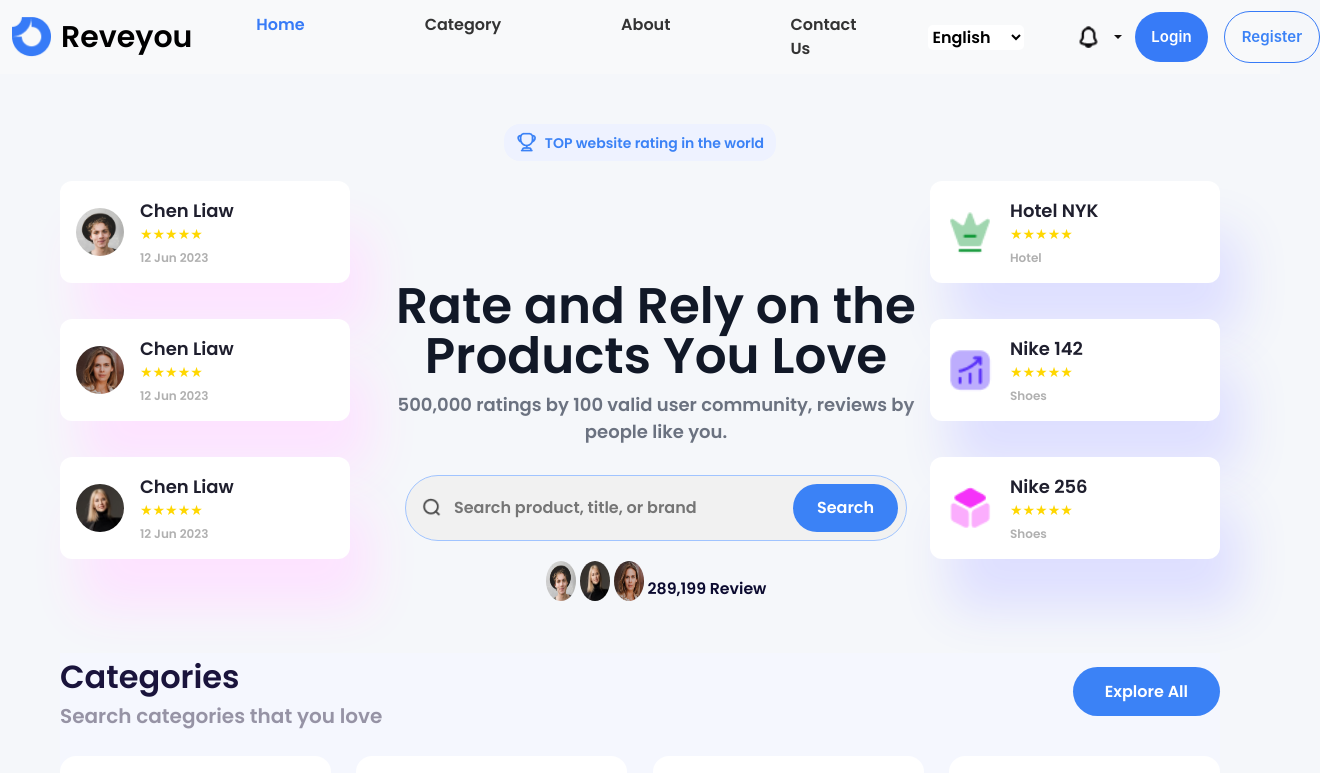
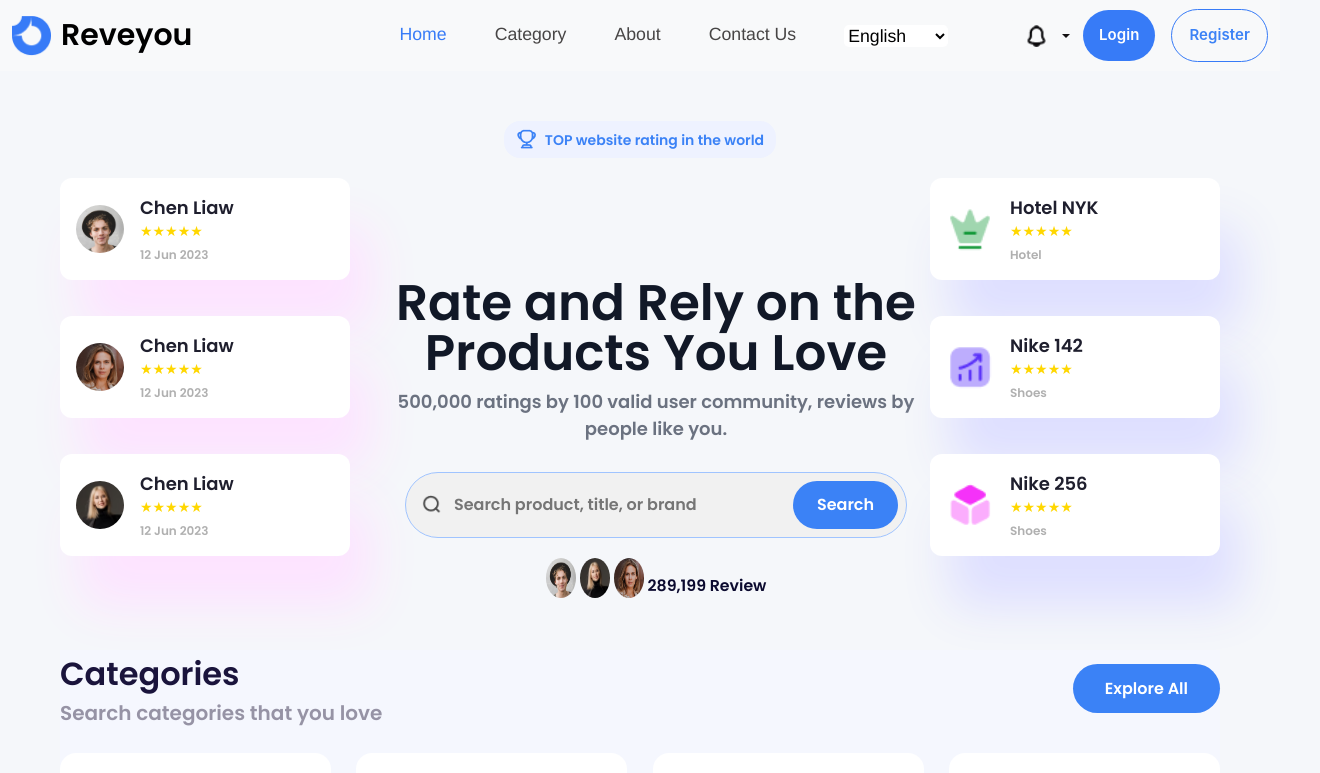
Before and after one commit to saraabdelrhman/wallet-market-master, a React (Create React App) app: page / in a window 1280 px wide. Shown: the top 773 px of the page, 1320 px wide, since content can reach past the window. Built offline with nearby package versions, Linux system fonts and the light colour scheme.

Commit message:
nav bar style

```diff
--- /dev/null
+++ b/src/components/Header.css
@@ -0,0 +1,7 @@
+.nav {
+    color: #474545;
+    font-size: 17.71px;
+    font-family: 'Helvetica', sans-serif;
+    font-weight: 400;
+    text-decoration: none;
+  }
--- a/src/components/Header.js
+++ b/src/components/Header.js
@@ -8,15 +8,16 @@ import person1 from '../components/images/image 6 (1).png';
 import person2 from '../components/images/image 6 (2).png';
 import language from '../components/images/material-symbols_language (3).png';
 import notification from '../components/images/notification.png';
-import { Dropdown } from 'react-bootstrap'; // Import Bootstrap Dropdown
-
+import { Dropdown } from 'react-bootstrap';
+import './Header.css'
 const Header = () => {
   const location = useLocation();
 
+  // Check if the current path matches the passed path
   const isActive = (path) => {
     return location.pathname === path
-      ? { color: '#377bf7' } // Active color styling
-      : {};
+      ? { color: '#377bf7' } // Apply active style
+      : { color: '#474545' }; // Default style
   };
 
   return (
@@ -46,44 +47,39 @@ const Header = () => {
         </button>
 
         <div className="collapse navbar-collapse" id="navbarNav">
-          <ul className="navbar-nav ms-auto gap-4">
-            <li className="nav-item">
-              <Link className="nav-link" style={isActive('/')} to="/">
+          <ul className="navbar-nav ms-auto gap-5">
+            <li className="nav-item mt-1 " >
+            <Link className="nav" to="/" style={isActive('/')} >
     Home
 </Link>
+
             </li>
-            <li className="nav-item">
-              <Link className="nav-link" style={isActive('/categories')} to="/categories">
+            <li className="nav-item mt-1">
+              <Link className="nav" style={isActive('/categories')} to="/categories">
                 Category
               </Link>
             </li>
-            <li className="nav-item">
-              <Link className="nav-link" style={isActive('/about')} to="/about">
+            <li className="nav-item mt-1">
+              <Link className="nav" style={isActive('/about')} to="/about">
                 About
               </Link>
             </li>
-            <li className="nav-item">
-              <Link className="nav-link" style={isActive('/contact')} to="/contact">
+            <li className="nav-item mt-1">
+              <Link className="nav" style={isActive('/contact')} to="/contact">
                 Contact Us
               </Link>
             </li>
 
             {/* Language Selector */}
-            <li className="nav-item d-flex align-items-center">
-  {/* <img
-    src={language}
-    alt="Language Selector"
-    style={{ cursor: 'pointer', height: '24px', marginRight: '10px' }}
-    onClick={() => document.getElementById('languageSelect').focus()} // Focus on select when clicking the image
-  /> */}
+            <li className="nav d-flex align-items-center">
               <select
-    id="languageSelect" // Add an id to the select element
+                id="languageSelect"
                 style={{
-      width: 'auto', // Adjust to fit the content
+                  width: 'auto',
                   border: '0',
                   marginRight: '15px',
                   borderRadius: '5px',
-      backgroundColor: 'white'
+                  backgroundColor: 'white',
                 }}
               >
                 <option value="English">English</option>
@@ -92,7 +88,6 @@ const Header = () => {
                 <option value="български">български</option>
               </select>
             </li>
-
 
             {/* Notification Dropdown */}
             <li className="nav-item d-flex align-items-center">
@@ -113,22 +108,18 @@ const Header = () => {
                   <Dropdown.ItemText>
                     <div className="d-flex justify-content-between align-items-center ">
                       <div>
-
                         <span>Notifications</span>
-                      <span className="badge bg-primary text-light text-center  rounded-circle ms-2 m-0  "style={{}}>2</span>
-
-
+                        <span className="badge bg-primary text-light text-center rounded-circle ms-2 m-0">2</span>
                       </div>
                       <div>
-                    <div style={{fontSize:'12px',color:'#0085FF'}} className='d-flex mt-3'>
+                        <div style={{ fontSize: '12px', color: '#0085FF' }} className="d-flex mt-3">
                           Mark all as read
-                    <img src={threelines} alt='threelines'></img>
+                          <img src={threelines} alt="three dots"></img>
                         </div>
                       </div>
                     </div>
-
                   </Dropdown.ItemText>
-                  <Dropdown.Divider  />
+                  <Dropdown.Divider />
                   <Dropdown.Item href="#">
                     <div className="d-flex">
                       <img
@@ -139,13 +130,16 @@ const Header = () => {
                       />
                       <div className="ms-2">
                         <strong>Edward Curr</strong>
-                        <div className="text-muted" style={{color:'#696F8C',fontSize:'13px'}}>Added a comment to
-                          <span className='fw-bolder text-dark ms-1'>Gerald</span></div>
+                        <div className="text-muted" style={{ color: '#696F8C', fontSize: '13px' }}>
+                          Added a comment to
+                          <span className="fw-bolder text-dark ms-1">Gerald</span>
                         </div>
                       </div>
-                    <p  style={{color:'#696F8C',fontSize:'13px',marginTop:'15px',marginLeft:'50px'}}>This is a great idea! I will steal it,
-                       say <br></br>it’s mine, and give credit to myself
-                       of<br></br> course... wait... I already did!</p>
+                    </div>
+                    <p style={{ color: '#696F8C', fontSize: '13px', marginTop: '15px', marginLeft: '50px' }}>
+                      This is a great idea! I will steal it, say it’s mine, and give credit to myself, of course... wait...
+                      I already did!
+                    </p>
                     <small className="text-muted ms-5">1 day ago</small>
                   </Dropdown.Item>
                   <Dropdown.Divider />
@@ -159,11 +153,15 @@ const Header = () => {
                       />
                       <div className="ms-2">
                         <strong>Maria Hill</strong>
-                        <div className="text-muted" style={{color:'#696F8C',fontSize:'13px'}}>Added a comment to
-                          <span className='fw-bolder text-dark ms-1'>Gerald</span></div>
+                        <div className="text-muted" style={{ color: '#696F8C', fontSize: '13px' }}>
+                          Added a comment to
+                          <span className="fw-bolder text-dark ms-1">Gerald</span>
                         </div>
                       </div>
-                    <p  style={{color:'#696F8C',fontSize:'13px',marginTop:'15px',marginLeft:'50px'}}>This can help us so much</p>
+                    </div>
+                    <p style={{ color: '#696F8C', fontSize: '13px', marginTop: '15px', marginLeft: '50px' }}>
+                      This can help us so much
+                    </p>
                     <small className="text-muted ms-5">2 days ago</small>
                   </Dropdown.Item>
                 </Dropdown.Menu>
@@ -203,6 +201,7 @@ const Header = () => {
                 letterSpacing: 0.07,
                 textAlign: 'center',
                 textDecoration: 'none',
+
               }}
             >
               Register
```
Lines whose indentation alone changed are shown as unchanged.
